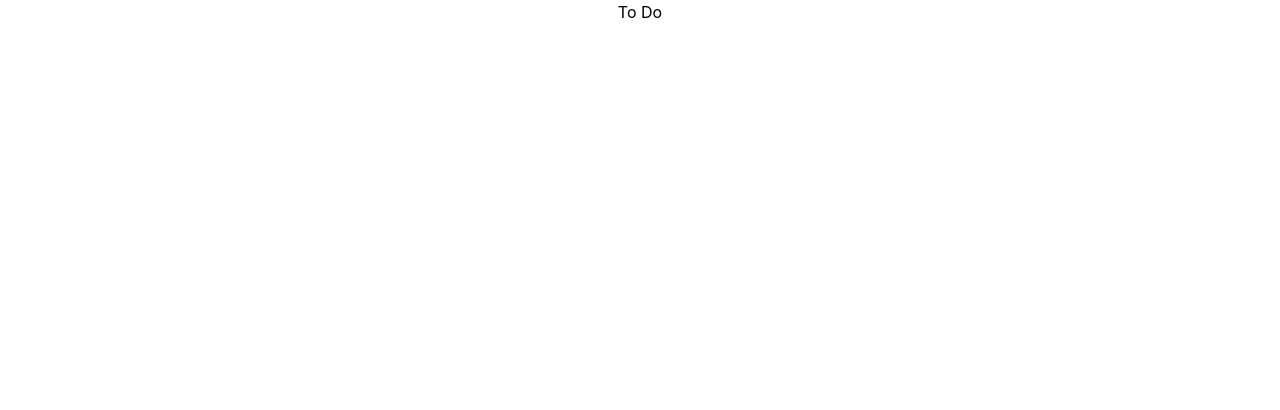
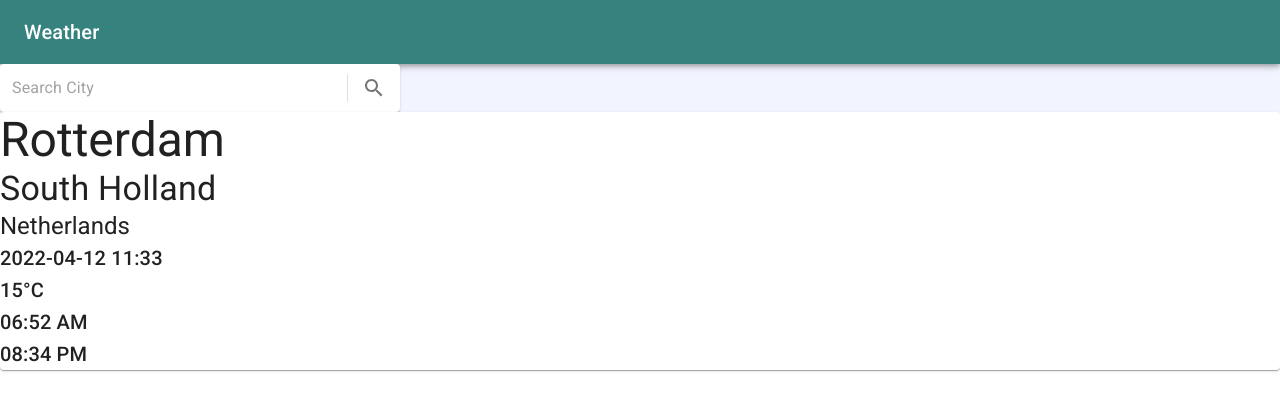
Before and after one commit to liamccmail/weather-app, a React (Create React App) app in the folder ui/: page / in a window 1280 px wide. Shown: the top 410 px of the page. Built offline with nearby package versions, Linux system fonts and the light colour scheme.

Commit message:
Setting up UI barebones for application functionality + additional UI packages.

```diff
--- a/ui/package.json
+++ b/ui/package.json
@@ -6,9 +6,12 @@
     "@emotion/react": "^11.13.3",
     "@emotion/styled": "^11.13.0",
     "@fontsource/roboto": "^5.1.0",
+    "@mui/icons-material": "^6.1.1",
     "@mui/material": "^6.1.1",
+    "bootstrap": "^5.3.3",
     "cra-template-typescript": "^1.2.0",
     "react": "^18.3.1",
+    "react-bootstrap": "^2.10.5",
     "react-dom": "^18.3.1",
     "react-scripts": "^5.0.1"
   },
--- a/ui/src/App.tsx
+++ b/ui/src/App.tsx
@@ -1,7 +1,35 @@
+import { AppBar, Box, Container, Toolbar, Typography } from "@mui/material";
 import "./App.css";
+import WeatherCard from "./components/WeatherCard";
+import Search from "./components/Search";
 
 function App() {
-  return <div className="App">To Do</div>;
+  const weatherData = {
+    city: "Rotterdam",
+    region: "South Holland",
+    country: "Netherlands",
+    localTime: "2022-04-12 11:33",
+    temperature: 15.0,
+    sunrise: "06:52 AM",
+    sunset: "08:34 PM"
+  }
+  return (
+    <body className="bg-ghost-white">
+      <main>
+        <Box sx={{ flexGrow: 1}}>
+          <AppBar position="static">
+            <Toolbar className="bg-teal">
+              <Typography variant="h6" component="div" sx={{ flexGrow: 1 }}>
+                Weather
+              </Typography>
+            </Toolbar>
+          </AppBar>
+        </Box>
+        <Search />
+        <WeatherCard weatherData={weatherData} />
+      </main>
+    </body>
+  )
 }
 
 export default App;
--- /dev/null
+++ b/ui/src/components/Search.tsx
@@ -0,0 +1,24 @@
+import Paper from '@mui/material/Paper';
+import InputBase from '@mui/material/InputBase';
+import Divider from '@mui/material/Divider';
+import IconButton from '@mui/material/IconButton';
+import SearchIcon from '@mui/icons-material/Search';
+
+export default function Search() {
+  return (
+    <Paper
+      component="form"
+      sx={{ p: '2px 4px', display: 'flex', alignItems: 'center', width: 400 }}
+    >
+      <InputBase
+        sx={{ ml: 1, flex: 1 }}
+        placeholder="Search City"
+        inputProps={{ 'aria-label': 'search city' }}
+      />
+      <Divider sx={{ height: 28, m: 0.5 }} orientation="vertical" />
+      <IconButton type="button" sx={{ p: '10px' }} aria-label="search">
+        <SearchIcon />
+      </IconButton>
+    </Paper>
+  );
+}
--- /dev/null
+++ b/ui/src/components/WeatherCard.tsx
@@ -0,0 +1,20 @@
+import { Card, Typography } from "@mui/material";
+import { WeatherData } from "../models/WeatherData";
+
+interface WeatherCardProps {
+  weatherData: WeatherData;
+}
+
+export default function WeatherCard({weatherData}: WeatherCardProps) {
+  return (
+    <Card>
+      <Typography variant="h3">{weatherData.city}</Typography>
+      <Typography variant="h4">{weatherData.region}</Typography>
+      <Typography variant="h5">{weatherData.country}</Typography>
+      <Typography variant="h6">{weatherData.localTime}</Typography>
+      <Typography variant="h6">{weatherData.temperature}°C</Typography>
+      <Typography variant="h6">{weatherData.sunrise}</Typography>
+      <Typography variant="h6">{weatherData.sunset}</Typography>
+    </Card>
+  );
+};
--- /dev/null
+++ b/ui/src/models/WeatherData.ts
@@ -0,0 +1,11 @@
+export type WeatherData = {
+  city: string;
+  region: string;
+  country: string;
+  localTime: string;
+  temperature: number;
+  sunrise: string;
+  sunset: string;
+  description?: string;
+  icon?: string;
+}
--- a/ui/tailwind.config.js
+++ b/ui/tailwind.config.js
@@ -4,7 +4,14 @@ module.exports = {
     "./src/**/*.{js,jsx,ts,tsx}",
   ],
   theme: {
-    extend: {},
+    extend: {
+      colors: {
+        'maize': '#FFF58C',
+        'cornflower-blue': '#7789FF',
+        'teal': '#36827F',
+        'ghost-white': '#F2F4FF'
+      }
+    },
   },
   plugins: [],
 }
```
Also changed, not shown: ui/src/index.css (line endings or trailing spaces), 2 other files (tests, documents, lock files or other folders).
